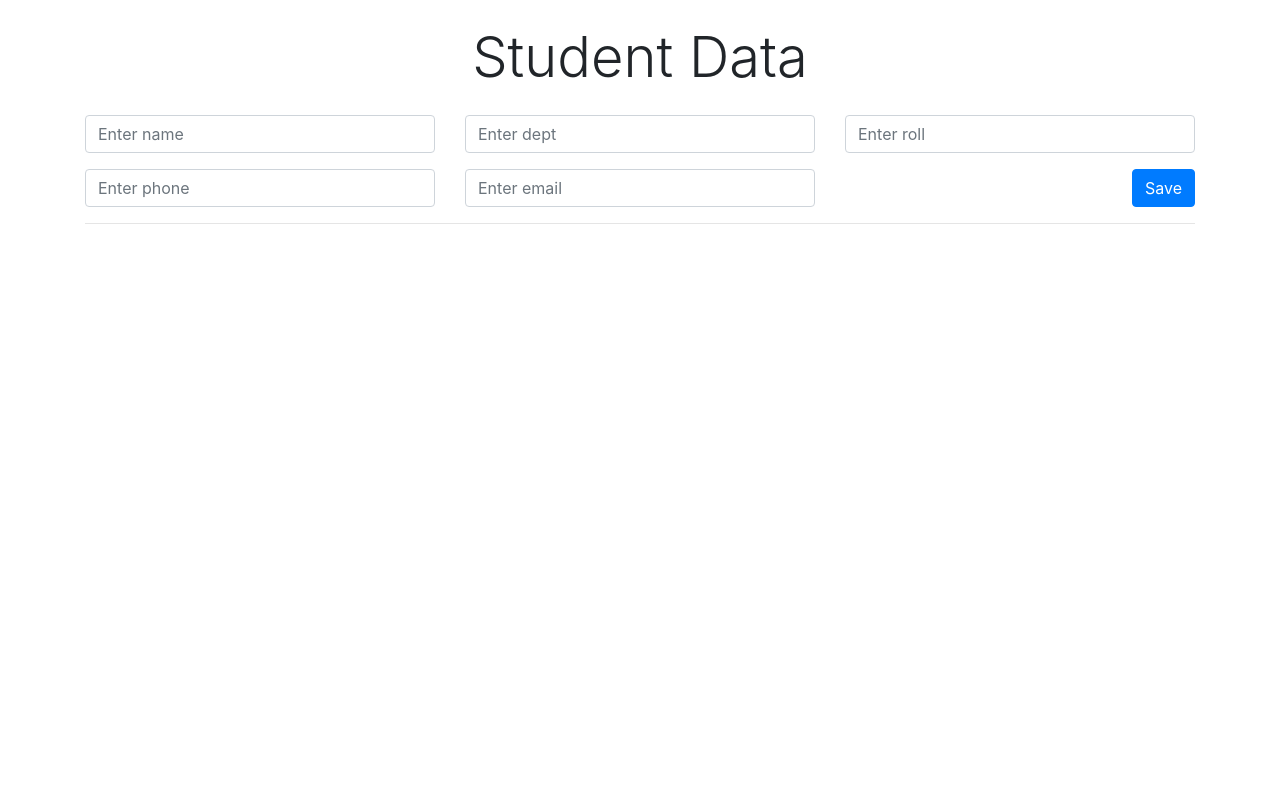
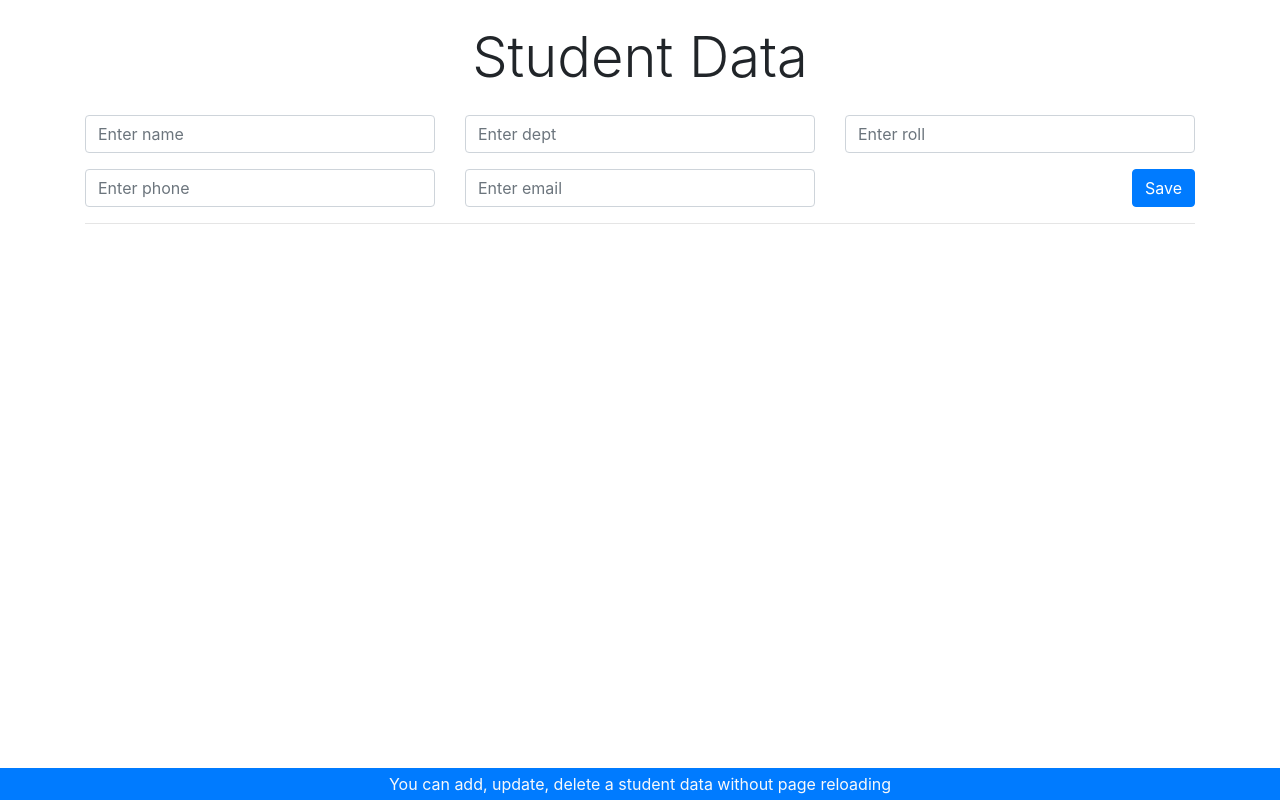
Before and after one commit to mashikr/axios-with-json-server-app, a website: page index.html in a window 1280 px wide. Drawn offline with Linux system fonts and the light colour scheme; no server answers.

Commit message:
add footer message

```diff
--- a/index.html
+++ b/index.html
@@ -55,9 +55,10 @@
         </div>
       </div> -->
 
-
     </div>
-
+    <div class="text-center bg-primary text-light p-1" style="position: fixed; bottom: 0; left: 0; width: 100%;">
+	You can add, update, delete a student data without page reloading
+    </div>
   </div>
 
   <div class="modal fade" id="editData" tabindex="-1" role="dialog" aria-labelledby="exampleModalLabel" aria-hidden="true">
```
